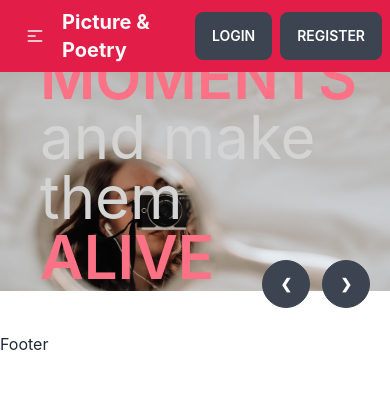
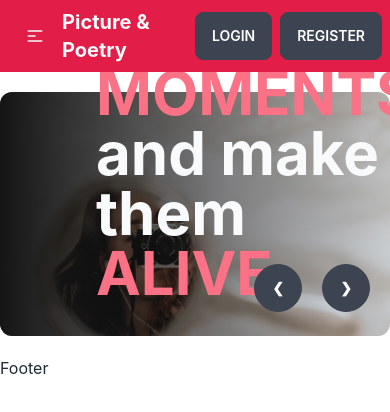
Before and after one commit to Fahmidur-arnob/The_Picture_And_The_Poet, a React (Create React App) app: page / in a window 390 px wide. Shown: the top 412 px of the page. Built offline with nearby package versions, Linux system fonts and the light colour scheme.

Commit message:
Done with the banner section but responsive is still not done yet

```diff
--- a/src/Pages/Home/Banner/Banner.css
+++ /dev/null
@@ -1,5 +0,0 @@
-
-
-.caro-img{
-
-}
--- a/src/Pages/Home/Banner/Banner.js
+++ b/src/Pages/Home/Banner/Banner.js
@@ -1,68 +1,47 @@
 import React from 'react';
 import imgOne from '../../../assets/images/carouOne.avif';
 import imgTwo from '../../../assets/images/carouTwo.avif';
-import imgThree from '../../../assets/images/carouThree.avif';
 import imgFour from '../../../assets/images/carouFour.avif';
 import imgFive from '../../../assets/images/caourFive.avif';
-import imgSix from '../../../assets/images/carouSix.avif';
-import './Banner.css';
+import BannerItem from './BannerItem';
+
+const bannerData = [
+    {
+        image: imgOne,
+        prev: 4,
+        id: 1,
+        next: 2
+    },
+    {
+        image: imgTwo,
+        prev: 1,
+        id: 2,
+        next: 3
+    },
+    {
+        image: imgFour,
+        prev: 2,
+        id: 3,
+        next: 4
+    },
+    {
+        image: imgFive,
+        prev: 3,
+        id: 4,
+        next: 1
+    }
+]
 
 const Banner = () => {
     return (
         <div>
-            <div className="carousel w-full">
-                <div id="slide1" className="carousel-item relative w-full">
-                    <div className='caro-img'>
-                        <img src={imgOne} className="w-full" />
-                    </div>
-                    <div className="absolute flex justify-end gap-3 transform -translate-y-1/2 left-10 top-1/4">
-                        <h1 className='text-6xl text-neutral-300'>
-                            I freeze <br /> <span className='text-rose-400 font-semibold'>MOMENTS</span><br />
-                            and make them <br /> <span className='text-rose-400 font-semibold'>ALIVE</span>
-                        </h1>
-                    </div>
-
-                    <div className="absolute flex justify-end gap-3 transform -translate-y-1/2 left-5 right-5 bottom-0">
-                        <a href="#slide4" className="btn btn-circle">❮</a>
-                        <a href="#slide2" className="btn btn-circle">❯</a>
-                    </div>
-
-                </div>
-                <div id="slide2" className="carousel-item relative w-full">
-                    <img src={imgTwo} className="w-full" />
-                    <div className="absolute flex justify-between transform -translate-y-1/2 left-5 right-5 top-1/2">
-                        <a href="#slide1" className="btn btn-circle">❮</a>
-                        <a href="#slide3" className="btn btn-circle">❯</a>
-                    </div>
-                </div>
-                <div id="slide3" className="carousel-item relative w-full">
-                    <img src={imgThree} className="w-full" />
-                    <div className="absolute flex justify-between transform -translate-y-1/2 left-5 right-5 top-1/2">
-                        <a href="#slide2" className="btn btn-circle">❮</a>
-                        <a href="#slide4" className="btn btn-circle">❯</a>
-                    </div>
-                </div>
-                <div id="slide4" className="carousel-item relative w-full">
-                    <img src={imgFour} className="w-full" />
-                    <div className="absolute flex justify-between transform -translate-y-1/2 left-5 right-5 top-1/2">
-                        <a href="#slide3" className="btn btn-circle">❮</a>
-                        <a href="#slide1" className="btn btn-circle">❯</a>
-                    </div>
-                </div>
-                <div id="slide4" className="carousel-item relative w-full">
-                    <img src={imgFive} className="w-full" />
-                    <div className="absolute flex justify-between transform -translate-y-1/2 left-5 right-5 top-1/2">
-                        <a href="#slide3" className="btn btn-circle">❮</a>
-                        <a href="#slide1" className="btn btn-circle">❯</a>
-                    </div>
-                </div>
-                <div id="slide4" className="carousel-item relative w-full">
-                    <img src={imgSix} className="w-full" />
-                    <div className="absolute flex justify-between transform -translate-y-1/2 left-5 right-5 top-1/2">
-                        <a href="#slide3" className="btn btn-circle">❮</a>
-                        <a href="#slide1" className="btn btn-circle">❯</a>
-                    </div>
-                </div>
+            <div className="carousel w-full py-5">
+                {
+                    bannerData.map(slide => <BannerItem
+                    key={slide.id}
+                    slide={slide}
+                    ></BannerItem>)
+                }
             </div>
         </div>
     );
--- /dev/null
+++ b/src/Pages/Home/Banner/BannerItem.css
@@ -0,0 +1,21 @@
+.carousel-img:after {
+    content: '';
+    position: absolute;
+    left: 0;
+    top: 0;
+    width: 100%;
+    height: 100%;
+    border-radius: 12px;
+    display: inline-block;
+    background: linear-gradient(to right, #151515 0%, rgba(21, 21, 21, 0) 100%);
+    /* W3C */
+}
+
+.carousel-img{
+    display: flex;
+}
+
+.carou-img{
+    width: 100%;
+    height: 100%;
+}
--- /dev/null
+++ b/src/Pages/Home/Banner/BannerItem.js
@@ -0,0 +1,28 @@
+import React from 'react';
+import './BannerItem.css';
+
+
+const BannerItem = ({ slide }) => {
+    const { image, id, prev, next } = slide;
+    return (
+        <div id={`slide${id}`} className="carousel-item relative w-full">
+            <div className='carousel-img'>
+                <img src={image} alt="" className="carou-img rounded-xl" />
+            </div>
+            <div className="absolute flex justify-end transform -translate-y-1/2 left-24 top-1/4">
+                <h1 className='text-6xl font-bold text-gray-50'>
+                    I freeze <br />
+                    <span className='font-bold text-rose-400'>MOMENTS</span><br />
+                    and make them <br />
+                    <span className='font-bold text-rose-400'>ALIVE</span>
+                </h1>
+            </div>
+            <div className="absolute flex justify-end transform -translate-y-1/2 left-5 right-5 bottom-0">
+                <a href={`#slide${prev}`} className="btn btn-circle mr-5">❮</a>
+                <a href={`#slide${next}`} className="btn btn-circle">❯</a>
+            </div>
+        </div>
+    );
+};
+
+export default BannerItem;
```
